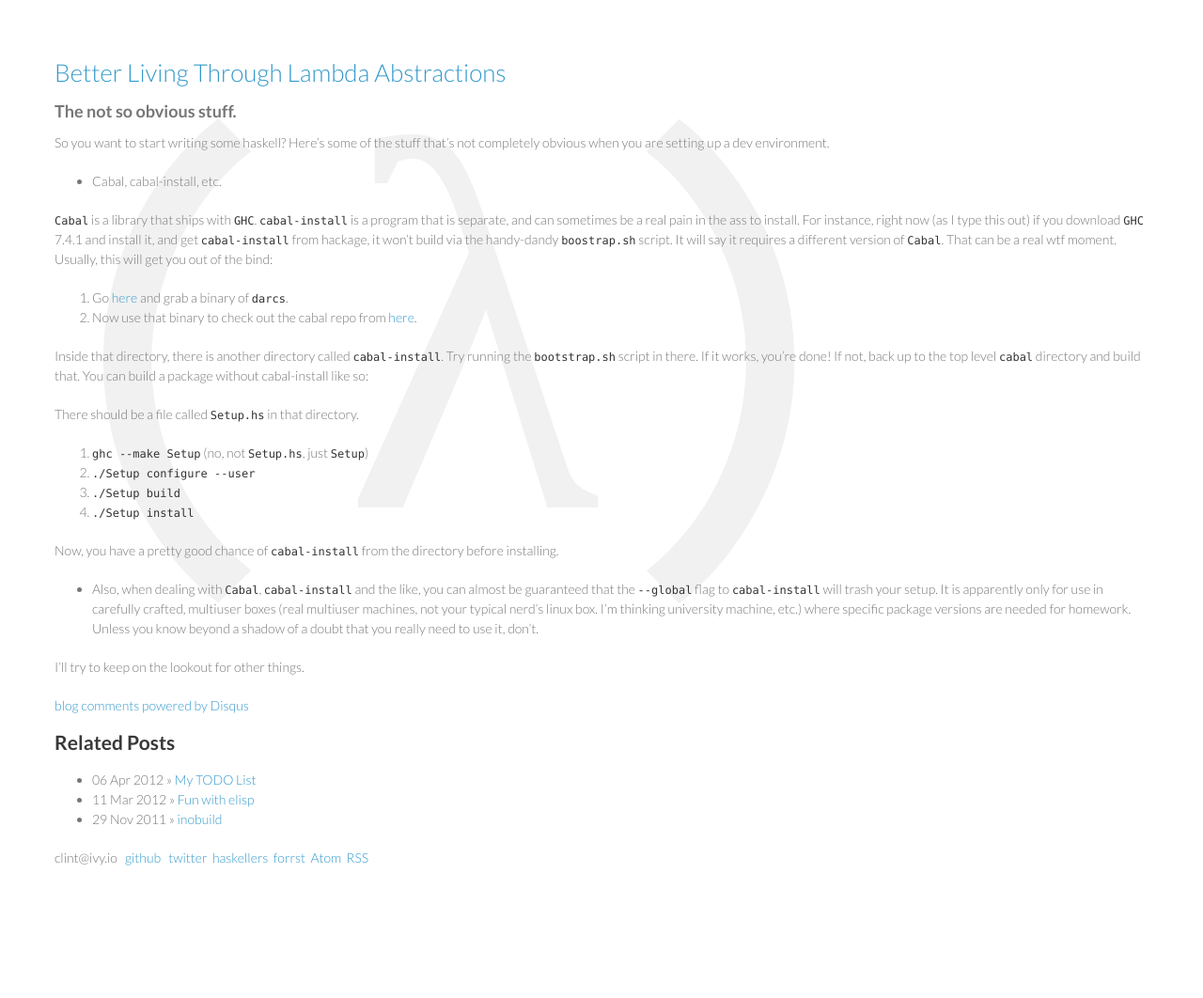
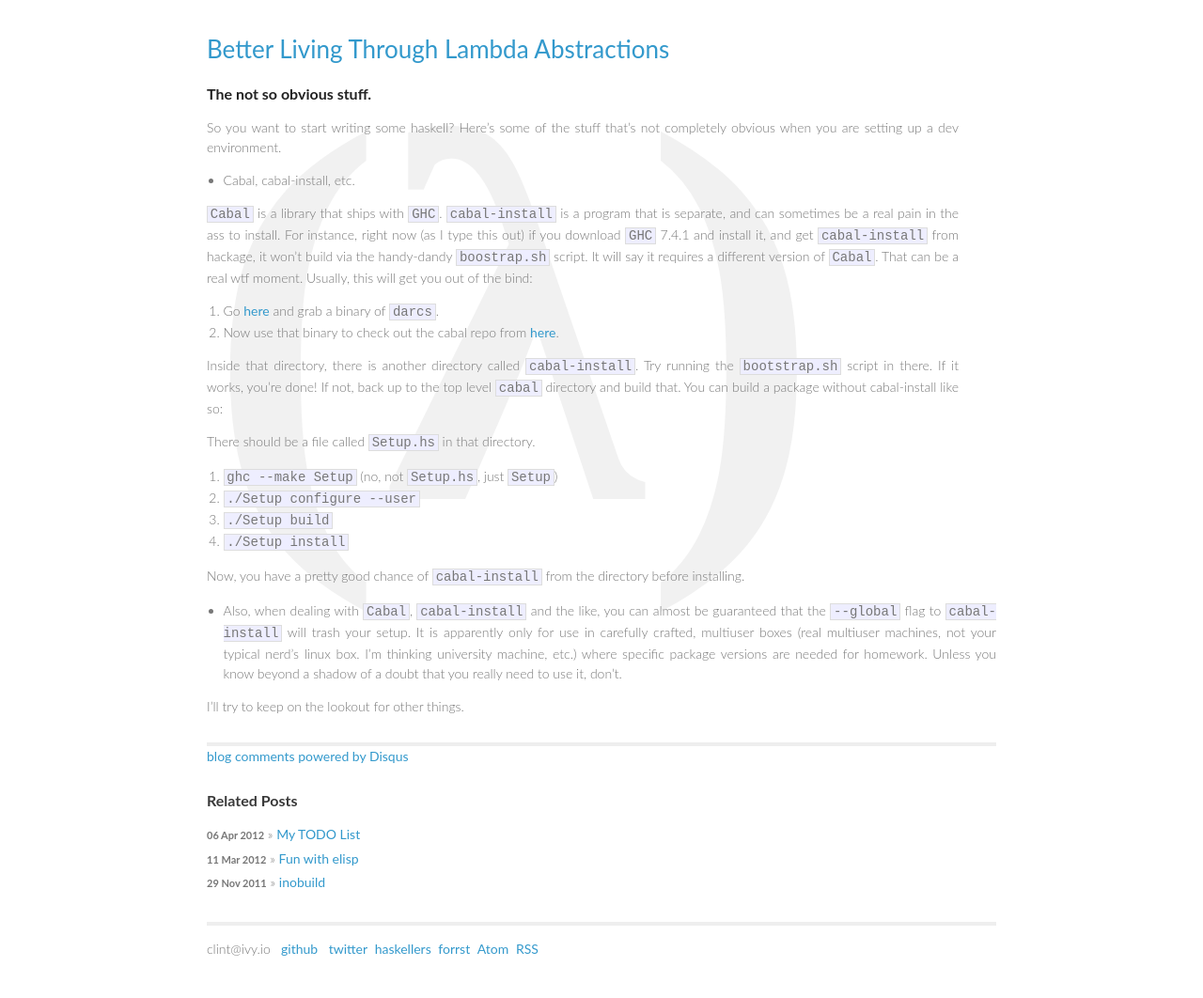
Before and after one commit to cmoore/cmoore.github.com, a Jekyll site: the page built from _posts/2012-04-05-so-you-want-to-learn-haskell.markdown, in a window 1280 px wide. Shown: the whole page at 94% size. Built offline with Jekyll 4.4.1, drawn with Linux system fonts in a browser that asks for light colours; Markdown is read by kramdown in place of the engine named in the settings; comment, search, counter and statistics services are not loaded; before the commit the page ends 1001 px from its top, so only the background shows below that.

Commit message:
Update css/screen.css

```diff
--- a/css/screen.css
+++ b/css/screen.css
@@ -1,267 +1,179 @@
-@import url(https://fonts.googleapis.com/css?family=Lato:300italic,700italic,300,700);
-@import url(https://fonts.googleapis.com/css?family=Anonymous+Pro:300italic,700italic,300,700);
+* {
+  margin: 0;
+  padding: 0;
+}
 
 body {
-  padding:50px;
+  text-align: center;
   font:14px/1.5 Lato, "Helvetica Neue", Helvetica, Arial, sans-serif;
+  font-weight:300;
   color:#777;
-  font-weight:300;
 }
 
 h1, h2, h3, h4, h5, h6 {
-//  color:#222;
-//  margin:0 0 20px;
-}
-
-p, ul, ol, table, pre, dl {
-  margin:0 0 20px;
+    color:#222;
+    font-size: 16px;
+    font-weight: bold;
 }
 
 h1, h2, h3 {
-  line-height:1.1;
+    line-height: 1.1;
+    margin-bottom: 1em;
 }
 
-h1 {
-  font-size:18px;
-}
+h2 { color: #393939; }
+h3, h4, h5, h6 { color: #494949; }
 
-h2 {
-  color:#393939;
-}
-
-h3, h4, h5, h6 {
-  color:#494949;
-  font-weight: bold;
+p {
+  margin: 1em 0;
+  width: 800px;
 }
 
 a {
-  color:#39c;
+  color: #39c;
   font-weight:400;
-  text-decoration:none;
+  text-decoration: none;
 }
 
-a small {
-  font-size:11px;
-  color:#777;
-  margin-top:-0.6em;
-  display:block;
+a:hover {
+  //color: black;
 }
 
-.wrapper {
-  width:860px;
-  margin:0 auto;
-}
-
-blockquote {
-  border-left:1px solid #e5e5e5;
-  margin:0;
-  padding:0 0 0 20px;
-  font-style:italic;
-}
-
-code, pre {
-  font-family:Monaco, Bitstream Vera Sans Mono, Lucida Console, Terminal;
-  color:#333;
-  font-size:12px;
-}
-
-pre {
-  padding:8px 15px;
-  background: #f8f8f8;
-  border-radius:5px;
-  border:1px solid #e5e5e5;
-  overflow-x: auto;
+a:visited {
+    //color: #6C88A2;
+    text-decoration: none;
 }
 
 table {
-  width:100%;
-  border-collapse:collapse;
+  font-size: inherit;
 }
 
-th, td {
-  text-align:left;
-  padding:5px 10px;
-  border-bottom:1px solid #e5e5e5;
+ul.posts {
+  list-style-type: none;
+  margin-bottom: 2em;
 }
 
-dt {
-  color:#444;
-  font-weight:700;
+ul.posts li {
+   line-height: 1.75em;
 }
 
-th {
-  color:#444;
+ul.posts span {
+   font-weight: bold;
+   font-size: 11px;
 }
 
-img {
-  max-width:100%;
+.site {
+  text-align: justify;
+  width: 60em;
+  margin: 3em auto 2em auto;
+  line-height: 1.5em;
 }
 
-header {
-  width:270px;
-  float:left;
-  position:fixed;
+.title {
+//  color: #a00;
+  font-weight: bold;
+  margin-bottom: 2em;
 }
 
-header ul {
-  list-style:none;
-  height:40px;
-
-  padding:0;
-
-  background: #eee;
-  background: -moz-linear-gradient(top, #f8f8f8 0%, #dddddd 100%);
-  background: -webkit-gradient(linear, left top, left bottom, color-stop(0%,#f8f8f8), color-stop(100%,#dddddd));
-  background: -webkit-linear-gradient(top, #f8f8f8 0%,#dddddd 100%);
-  background: -o-linear-gradient(top, #f8f8f8 0%,#dddddd 100%);
-  background: -ms-linear-gradient(top, #f8f8f8 0%,#dddddd 100%);
-  background: linear-gradient(top, #f8f8f8 0%,#dddddd 100%);
-
-  border-radius:5px;
-  border:1px solid #d2d2d2;
-  box-shadow:inset #fff 0 1px 0, inset rgba(0,0,0,0.03) 0 -1px 0;
-  width:270px;
+.site .title a {
+//    color: #a00;
+    text-decoration: none;
 }
 
-header li {
-  width:89px;
-  float:left;
-  border-right:1px solid #d2d2d2;
-  height:40px;
+.site .title a:hover {
+//    color: black;
 }
 
-header ul a {
-  line-height:1;
-  font-size:11px;
-  color:#999;
-  display:block;
-  text-align:center;
-  padding-top:6px;
-  height:40px;
+.site .title a.extra {
+//    color: #aaa;
+    text-decoration: none;
+    margin-left: 1em;
 }
 
-strong {
-  color:#222;
-  font-weight:700;
+.site .title a.extra:hover {
+//    color: black;
 }
 
-header ul li + li {
-  width:88px;
-  border-left:1px solid #fff;
+.site .meta {
+//    color: #aaa;
 }
 
-header ul li + li + li {
-  border-right:none;
-  width:89px;
+.site .footer {
+//    color: #666;
+    border-top: 4px solid #eee;
+    margin-top: 2em;
+    overflow: hidden;
 }
 
-header ul a strong {
-  font-size:14px;
-  display:block;
-  color:#222;
+.site .footer .contact {
+    float: left;
+    margin-right: 3em;
 }
 
-section {
-  width:500px;
-  float:right;
-  padding-bottom:50px;
+.site .footer .contact a {
+//    color: #8085C1;
 }
 
-small {
-  font-size:11px;
+.site .footer .rss {
+    margin-top: 1.1em;
+    margin-right: -.2em;
+    float: right;
 }
 
-hr {
-  border:0;
-  background:#aaa;
-  height:1px;
-  margin:0 0 20px;
+.site .footer .rss img {
+    border: 0;
 }
 
-footer {
-  width:270px;
-  float:left;
-  position:fixed;
-  bottom:50px;
+#post {
+
 }
 
-@media print, screen and (max-width: 960px) {
+/* standard */
 
-  div.wrapper {
-    width:auto;
-    margin:0;
+#post pre {
+		border: 1px solid #ddd;
+		background-color: #eef;
+		padding: 0 .4em;
 }
 
-  header, section, footer {
-    float:none;
-    position:static;
-    width:auto;
+#post ul,
+#post ol {
+    margin-left: 1.25em;
 }
 
-  header {
-    padding-right:320px;
+#post code {
+    border: 1px solid #ddd;
+    background-color: #eef;
+    padding: 0 .2em;
 }
 
-  section {
-    border:1px solid #e5e5e5;
-    border-width:1px 0;
-    padding:20px 0;
-    margin:0 0 20px;
+#post pre code {
+    border: none;
 }
 
-  header a small {
-    display:inline;
+/* terminal */
+
+#post pre.terminal {n
+    border: 1px solid black;
+    background-color: #333;
+//    color: white;
 }
 
-  header ul {
-    position:absolute;
-    right:50px;
-    top:52px;
-  }
+#post pre.terminal code {
+//    background-color: #333;
 }
 
-@media print, screen and (max-width: 720px) {
-  body {
-    word-wrap:break-word;
+#related {
+		margin-top: 2em;
 }
 
-  header {
-    padding:0;
+#related h2 {
+    margin-bottom: 1em;
 }
 
-  header ul, header p.view {
-    position:static;
-  }
-}
-
-@media print, screen and (max-width: 480px) {
-  body {
-    padding:15px;
-  }
-
-  header ul {
-    display:none;
-  }
-}
-
-@media print {
-  body {
-    padding:0.4in;
-    font-size:12pt;
-    color:#444;
-  }
-}
-
-.lambada {
-   font-size: 564px;
+.cite {
  font-family: 'Anonymous Pro';
-   color: black;
-   z-index: -1;
-   opacity: .05;
-   position: absolute;
-//   top: 50%;
-   height: 240px;
-   margin-top: -120px;
+ width: 70%;
 }
 
 .ohai {
@@ -273,9 +185,20 @@ footer {
 //	  color: #555;
 }
 
-.cite {
-    width:510px;
-    background-color:#eee;
-    border:1px solid #ccc;
-    padding:6px;
+.gist .gist-file {
+   font-size: 13px;
+   font-family: 'Consolas', 'Anonymous Pro', 'Bitstream Vera Sans Mono', 'Courier', monospace;
 }
+
+/* Truly the forbidden dance... */
+.lambada {
+   font-size: 564px;
+   color: black;
+   z-index: -1;
+   opacity: .05;
+   font-family: 'Anonymous Pro';
+   position: absolute;
+   top: 50%;
+   height: 240px;
+   margin-top: -120px;
+}
```
Lines whose indentation alone changed are shown as unchanged.
